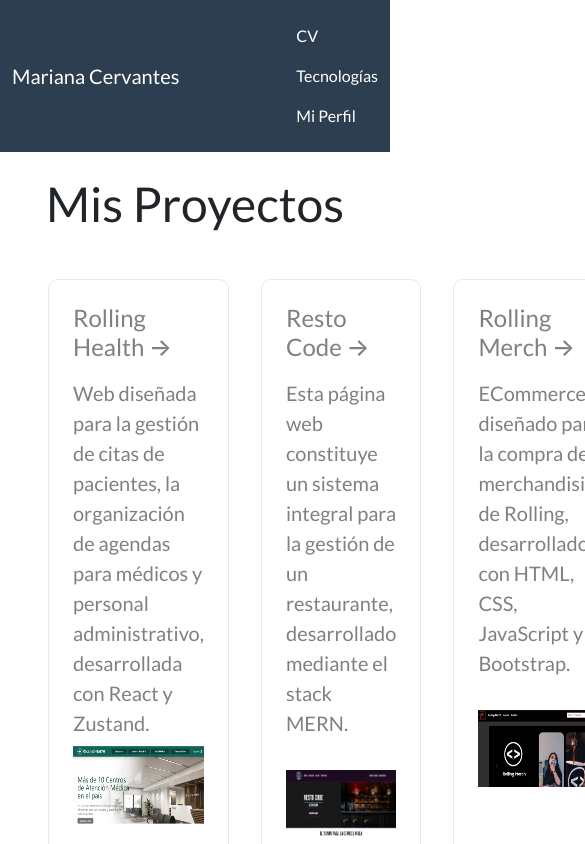
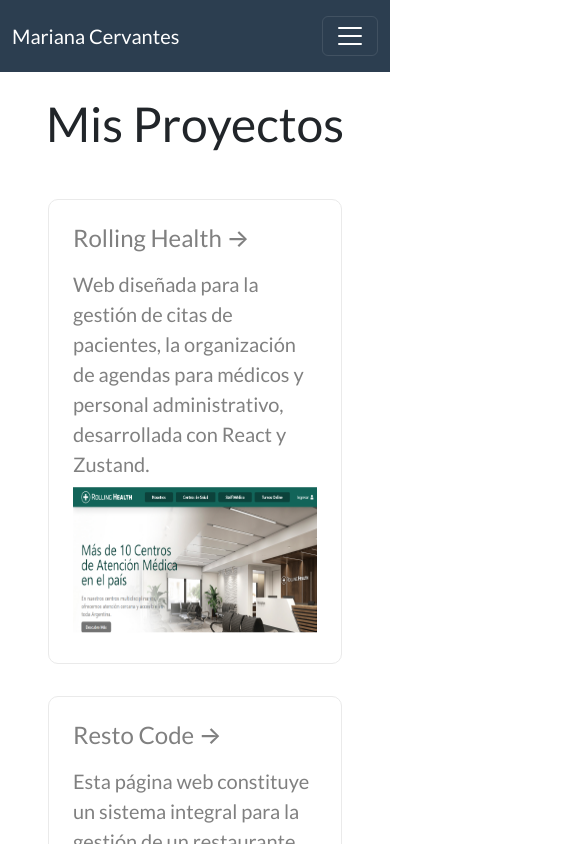
Before and after one commit to Mita-21/mitapagina, a Next.js app: page / in a window 390 px wide. Shown: the top 844 px of the page, 585 px wide, since content can reach past the window. Built offline with nearby package versions, Linux system fonts and the light colour scheme.

Commit message:
feature update navbar

```diff
--- a/pages/_app.js
+++ b/pages/_app.js
@@ -1,4 +1,18 @@
+import 'bootswatch/dist/flatly/bootstrap.min.css';
+import { useEffect } from 'react';
 
+function MyApp({ Component, pageProps }) {
+  useEffect(() => {
+    require('bootstrap/dist/js/bootstrap.bundle.min.js');
+  }, []);
+
+  return <Component {...pageProps} />;
+}
+
+export default MyApp;
+
+
+/*
 import 'bootswatch/dist/flatly/bootstrap.min.css'
 
 
@@ -8,3 +22,5 @@ function MyApp({ Component, pageProps }) {
 }
 
 export default MyApp
+
+ */
--- a/pages/components/Navbar.js
+++ b/pages/components/Navbar.js
@@ -4,28 +4,37 @@ export default function Navbar() {
   return (
     <nav className="navbar navbar-expand-lg navbar-dark bg-primary">
       <div className="container">
-          <Link href="./">
-          <a className="navbar-brand" >
-            Mariana Cervantes
-          </a>
+        <Link href="/" passHref>
+          <a className="navbar-brand">Mariana Cervantes</a>
         </Link>
+        {/* Botón de colapso para pantallas pequeñas */}
+        <button
+          className="navbar-toggler"
+          type="button"
+          data-bs-toggle="collapse"
+          data-bs-target="#navbarNav"
+          aria-controls="navbarNav"
+          aria-expanded="false"
+          aria-label="Toggle navigation"
+        >
+          <span className="navbar-toggler-icon"></span>
+        </button>
 
-          <div className="d-flex" id="navbarNav">
-            <ul className="navbar-nav ml-auto">
+        {/* Menú de navegación colapsable */}
+        <div className="collapse navbar-collapse" id="navbarNav">
+          <ul className="navbar-nav ms-auto">
             <li className="nav-item">
-                <Link href="./cv">
-                  <a className="nav-link" aria-current="page">
-                    CV
-                  </a>
+              <Link href="/cv" passHref>
+                <a className="nav-link" aria-current="page">CV</a>
               </Link>
             </li>
             <li className="nav-item">
-                <Link href="./tecnologias">
+              <Link href="/tecnologias" passHref>
                 <a className="nav-link">Tecnologías</a>
               </Link>
             </li>
             <li className="nav-item">
-                <Link href="./miPerfil">
+              <Link href="/miPerfil" passHref>
                 <a className="nav-link">Mi Perfil</a>
               </Link>
             </li>
--- a/styles/Home.module.css
+++ b/styles/Home.module.css
@@ -136,9 +136,28 @@
   margin-left: 0.5rem;
 }
 
+
 @media (max-width: 600px) {
   .grid {
     width: 100%;
     flex-direction: column;
   }
 }
+
+@media (max-width: 768px) {
+  .grid {
+    width: 100%;
+    display: flex;
+    flex-direction: column;
+    align-items: center;
+  }
+
+  .row {
+    flex-direction: column;
+    align-items: center;
+  }
+
+  .card {
+    max-width: 100%;
+  }
+}
```
Lines whose indentation alone changed are shown as unchanged.
